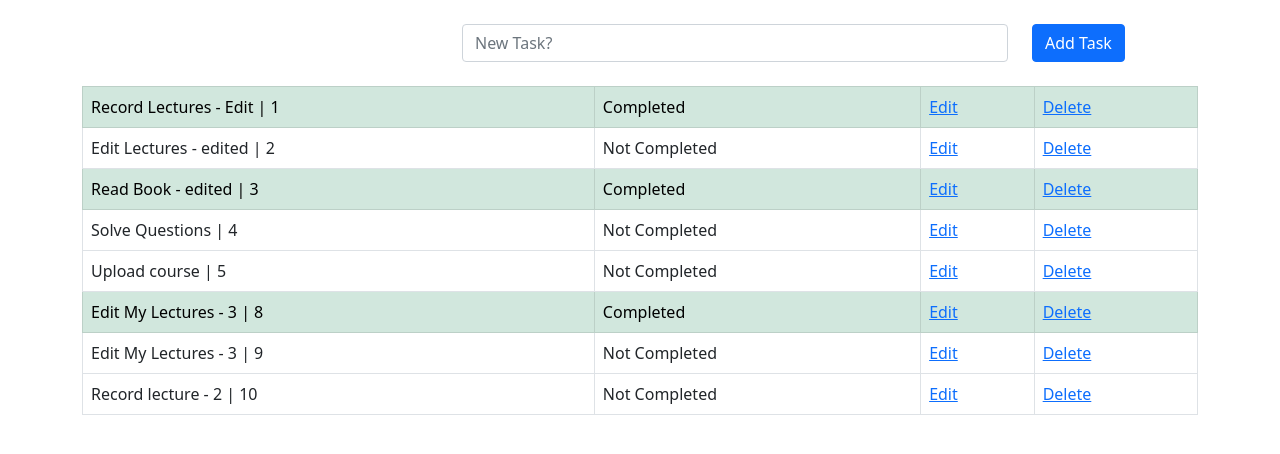
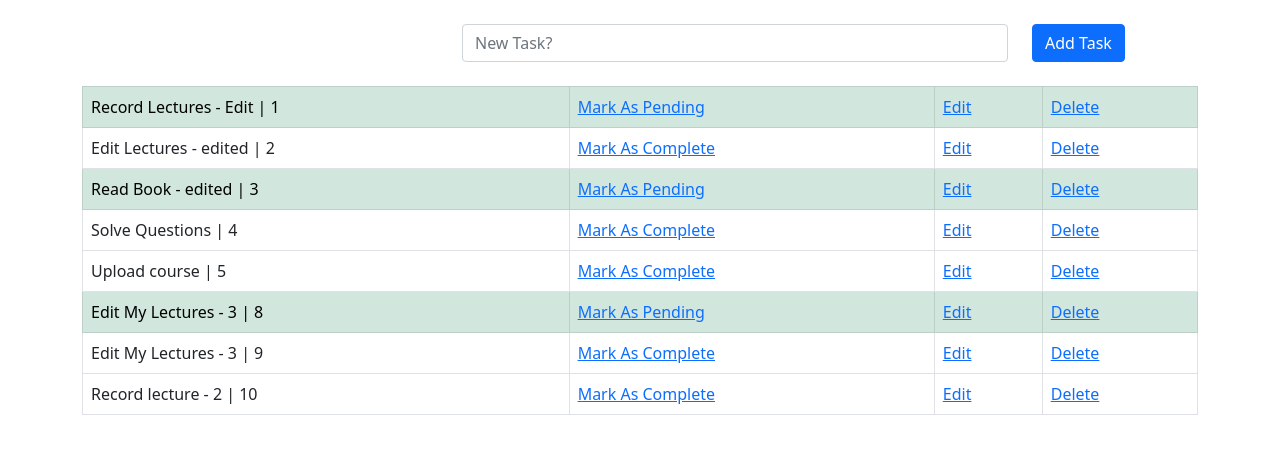
Before and after one commit to Robotmcgregor/taskmate, a Django app: page /todolist in a window 1280 px wide. Shown: the part 76-530 px from the top of the page. Run offline with Django 4.2, Linux system fonts and the light colour scheme; data comes from the database, SQL or seed files in the repository; both versions use the stored data as it was after the commit.

Commit message:
pending updated

```diff
--- a/todolist_app/templates/todolist.html
+++ b/todolist_app/templates/todolist.html
@@ -54,7 +54,7 @@
 
                     <tr class="table-success">
                         <td>{{obj.task}} | {{obj.id}}</th>
-                        <td>Completed</td>
+                        <td><a href="{% url 'pending_task' obj.id %}">Mark As Pending</a></td>
                         <td><a href="{% url 'edit_task' obj.id %}">Edit</a></td>
                         <td><a href="{% url 'delete_task' obj.id %}">Delete</a></td>
 
@@ -64,7 +64,7 @@
 
                     <tr>
                         <td>{{obj.task}} | {{obj.id}} </th>
-                        <td>Not Completed</td>
+                        <td><a href="{% url 'complete_task' obj.id %}">Mark As Complete</a></td>
                         <td><a href="{% url 'edit_task' obj.id %}">Edit</a></td>
                         <td><a href="{% url 'delete_task' obj.id %}">Delete</a></td>
 
--- a/todolist_app/urls.py
+++ b/todolist_app/urls.py
@@ -7,6 +7,8 @@ urlpatterns = [
     path('todolist', views.todolist, name='todolist'),
     path('todolist/delete/<task_id>', views.delete_task, name='delete_task'),
     path('todolist/edit/<task_id>', views.edit_task, name='edit_task'),
+    path('todolist/complete/<task_id>', views.complete_task, name='complete_task'),
+    path('todolist/pending/<task_id>', views.pending_task, name='pending_task'),
 
     path('contact/', views.contact, name='contact'),
     path('about-us/', views.about, name='about'),
--- a/todolist_app/views.py
+++ b/todolist_app/views.py
@@ -20,6 +20,20 @@ def todolist(request):
 def delete_task(request, task_id):
     task = TaskList.objects.get(pk=task_id)
     task.delete()
+
+    return redirect('todolist')
+
+def complete_task(request, task_id):
+    task = TaskList.objects.get(pk=task_id)
+    task.done = True
+    task.save()
+
+    return redirect('todolist')
+
+def pending_task(request, task_id):
+    task = TaskList.objects.get(pk=task_id)
+    task.done = False
+    task.save()
 
     return redirect('todolist')
 
```
Also changed, not shown: db.sqlite3.
